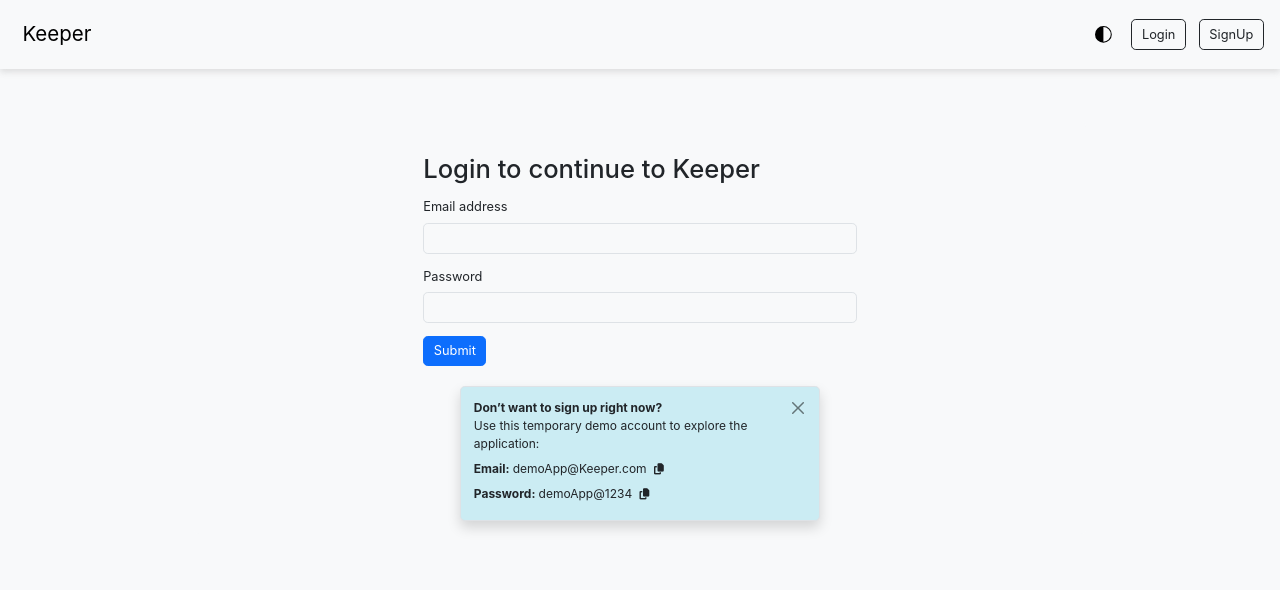
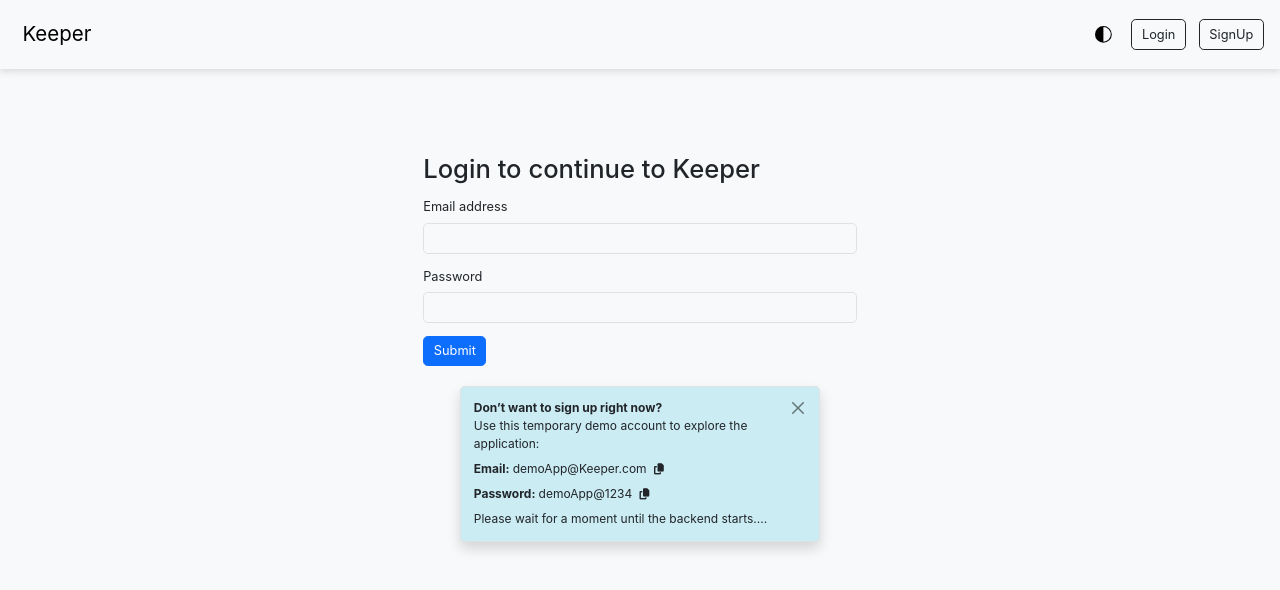
Before and after one commit to rakeshmuntha/Keeper, a React (Create React App) app: page /login in a window 1280 px wide. Shown: the top 590 px of the page. Built offline with nearby package versions, Linux system fonts and the light colour scheme; no server answers.

Commit message:
just some changes

```diff
--- a/src/components/AddNote.js
+++ b/src/components/AddNote.js
@@ -63,13 +63,26 @@ function AddNote(props) {
                     </div> */}
                     <div className="mb-3">
                         <label htmlFor="tag" className="form-label">Tag</label>
+
+                        {mode === 'dark' && (
+                            <style>
+                                {`
+                                    #tag::placeholder {
+                                    color: gray !important;
+                                    opacity: 1;
+                                    }
+                                `}
+                            </style>
+                        )}
+
                         <input
                             type="text"
+                            id="tag"
+                            name="tag"
                             className={`form-control bg-${mode === 'dark' ? 'black' : 'light'} text-${mode === 'light' ? 'dark' : 'light'}`}
-                            id="tag"
-                            name='tag'
                             onChange={onchange}
                             value={note.tag}
+                            placeholder="Default"
                         />
                     </div>
                     <button
--- a/src/components/Login.js
+++ b/src/components/Login.js
@@ -112,6 +112,10 @@ function Login(props) {
                                         <i className="fa-solid fa-copy"></i>
                                     </button>
                                 </div>
+
+                                <div className="d-flex align-items-center mt-1">
+                                Please wait for a moment until the backend starts....
+                                </div>
                             </div>
 
                             <button
```
